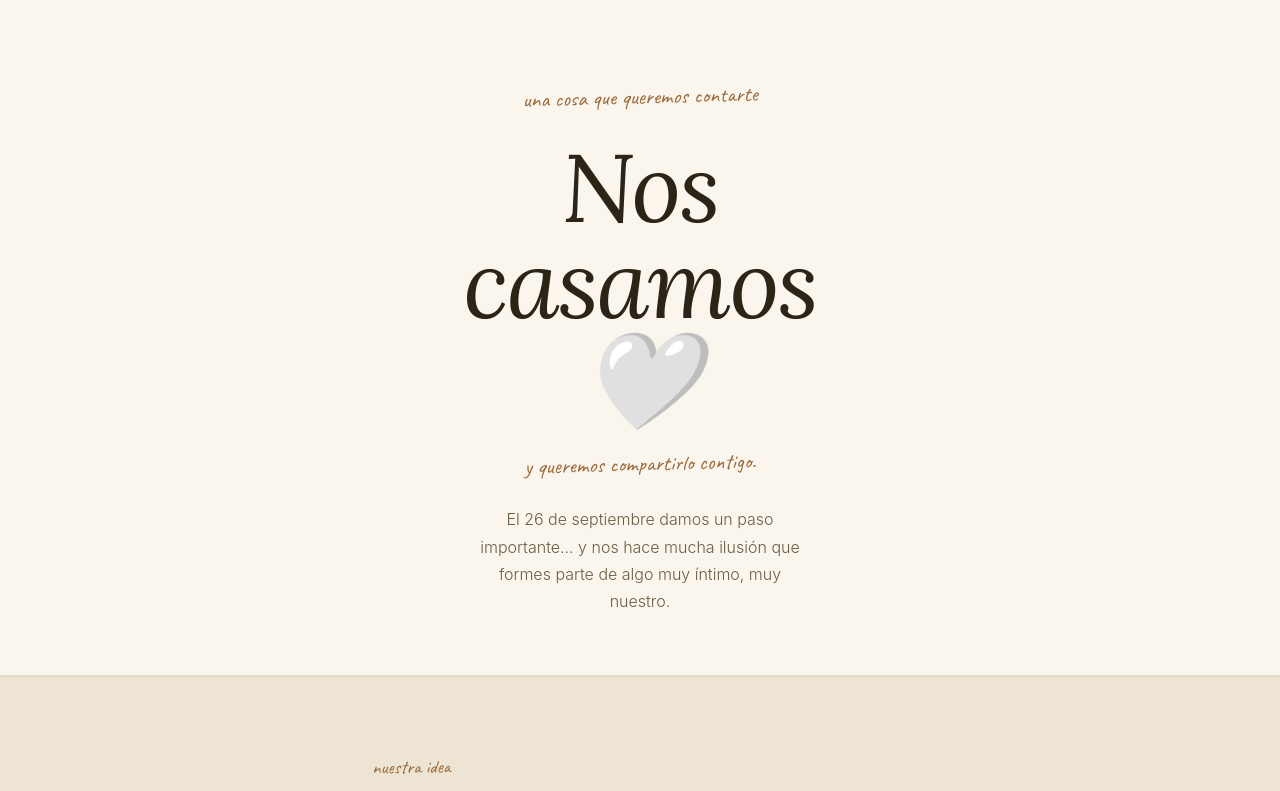
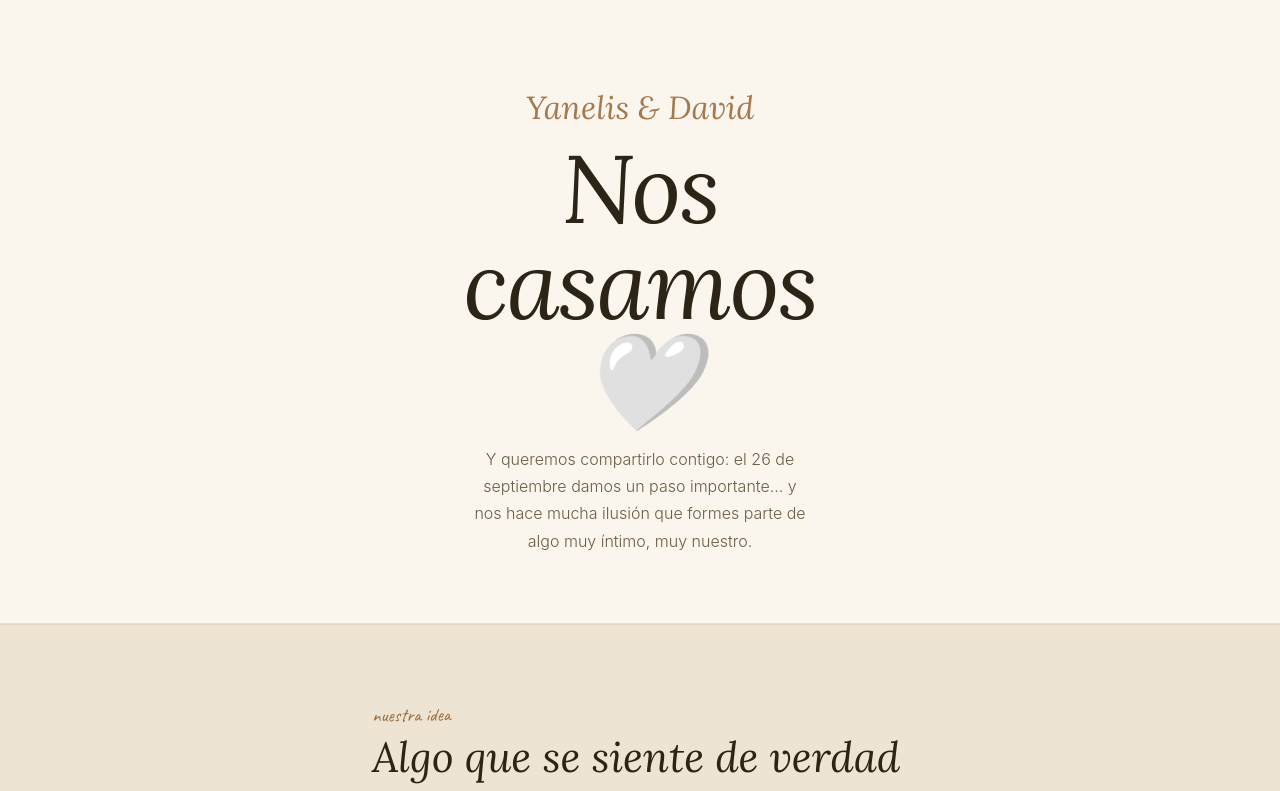
Before and after one commit to ytaylor/Yanelis-David, a React (Vite) app: page / in a window 1280 px wide. Shown: the top 791 px of the page. Built offline with nearby package versions, Linux system fonts and the light colour scheme.

Commit message:
Enhance hero section with couple names and adjust styling

```diff
--- a/src/components/Boda.jsx
+++ b/src/components/Boda.jsx
@@ -16,10 +16,11 @@ export default function Boda() {
       {/* HERO SECTION */}
       <header className="hero">
         <div className="hero-inner">
-          <span className="hero-eyebrow">una cosa que queremos contarte</span>
+          <div className="hero-intro-card">
+            <p className="hero-names">Yanelis & David</p>
+          </div>
           <h1 className="hero-title">Nos<br/>casamos 🤍</h1>
-          <div className="hero-eyebrow">y queremos compartirlo contigo.</div>
-          <p className="hero-sub">El 26 de septiembre damos un paso importante…
+          <p className="hero-sub"> Y queremos compartirlo contigo: el 26 de septiembre damos un paso importante…
 y nos hace mucha ilusión que formes parte de algo muy íntimo, muy nuestro.</p>
         </div>
       </header>
--- a/src/components/Invitation.css
+++ b/src/components/Invitation.css
@@ -33,10 +33,23 @@ html { scroll-behavior: smooth; }
 .text-p { font-size: 16px; color: var(--ink-soft); line-height: 1.85; margin-bottom: 14px; }
 
 /* HERO */
-.hero { display: grid; place-items: center; text-align: center; padding: 80px 32px 60px; background: var(--cream); border-bottom: 1px solid rgba(156,107,60,0.18); }
-.hero-inner { max-width: 480px; }
-.hero-eyebrow { font-family: 'Caveat', cursive; font-size: 22px; color: var(--terra); margin-bottom: 24px; display: block; transform: rotate(-1.5deg); }
-.hero-title { font-family: 'Lora', serif; font-size: clamp(56px, 14vw, 96px); font-weight: 400; font-style: italic; line-height: 1; letter-spacing: -0.02em; color: var(--ink); margin-bottom: 20px; }
+.hero { display: grid; place-items: center; text-align: center; padding: 92px 32px 68px; background: var(--cream); border-bottom: 1px solid rgba(156,107,60,0.18); }
+.hero-inner { max-width: 460px; }
+.hero-intro-card {
+  margin: 0 auto 16px;
+}
+
+.hero-names {
+  margin: 0;
+  font-family: 'Lora', serif;
+  font-size: clamp(24px, 5vw, 32px);
+  font-style: italic;
+  line-height: 1;
+  color: var(--terra);
+  opacity: 0.9;
+}
+
+.hero-title { font-family: 'Lora', serif; font-size: clamp(56px, 14vw, 96px); font-weight: 400; font-style: italic; line-height: 1; letter-spacing: -0.02em; color: var(--ink); margin-bottom: 18px; }
 
 .btn-wa {
   display: inline-flex;
@@ -73,7 +86,7 @@ html { scroll-behavior: smooth; }
     font-weight: 300;
     color: var(--ink-soft);
     line-height: 1.7;
-    max-width: 320px;
+    max-width: 340px;
     margin: 0 auto;
   }
 
@@ -235,4 +248,5 @@ html { scroll-behavior: smooth; }
 
   @media (max-width: 480px) {
     .card { padding: 18px 18px; }
+    .hero { padding: 78px 24px 58px; }
   }
```
